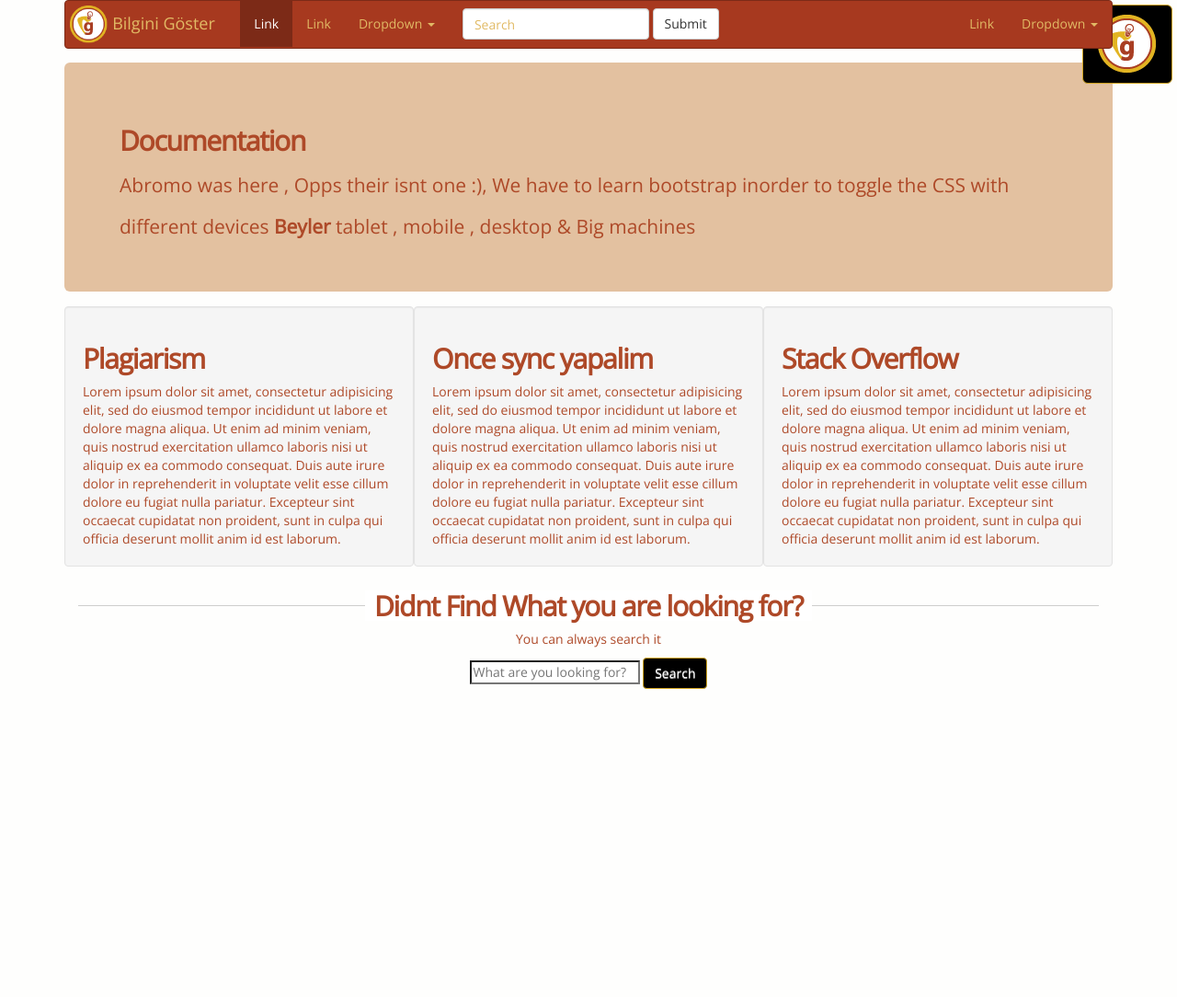
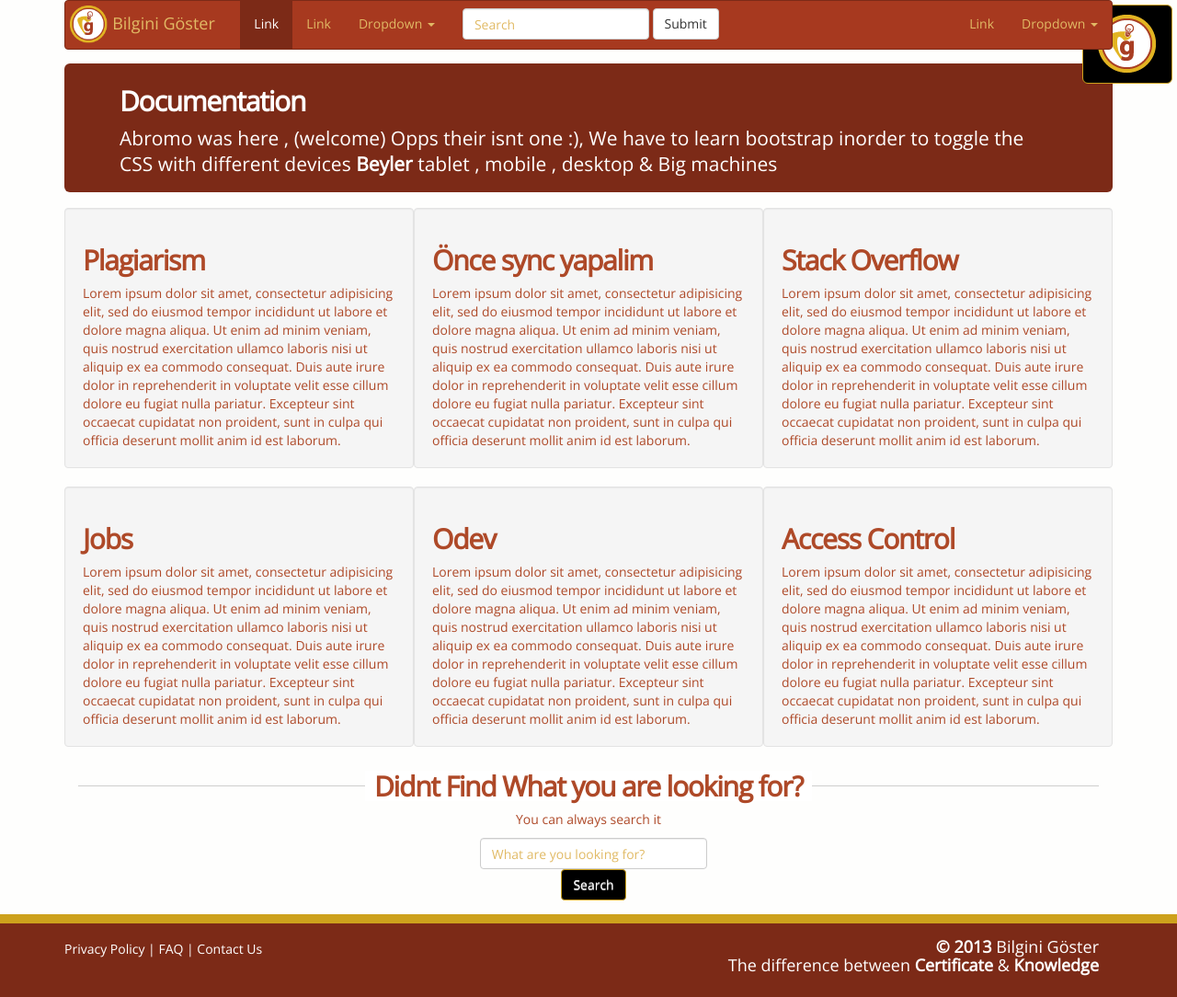
Before and after one commit to fadsel/Bilgini_Goster, a PHP site: page / in a window 1280 px wide. Shown: the whole page at 92% size. Before the commit the page ends 749 px from the top, so only its background shows below. Run offline with PHP 8.4, Linux system fonts and the light colour scheme.

Commit message:
Juiced it UP
Added Footer , changed the JS , smooth Scrolling , Opening and closing
of the side Bar , twerked the search button

```diff
--- a/css/custom.css
+++ b/css/custom.css
@@ -81,8 +81,25 @@ fieldset[disabled] .btn-bilgini.active {
 
 body{
     font-family:  "Open Sans","museo-sans",sans-serif   ;
+
+    font-weight: lighter;
 }
 h2 {
     font-family: "Open Sans","museo-sans", Arial, sans-serif;
     letter-spacing: -0.04em;
 }
+
+.jumbotron {
+
+    padding: 4px 7px 17px 19px;
+    margin-bottom: 31px;
+    font-size: 21px;
+    font-weight: lighter;
+    line-height: 1.342857;
+    color: white;
+    background-color: #7c2a17;
+}
+
+ul li a{
+    height:52px;
+}
--- a/css/kituChaPembeni.css
+++ b/css/kituChaPembeni.css
@@ -199,11 +199,7 @@ i.service-icon {
   height: 500px;
 }
 
-/* Footer */
 
-footer {
-  padding: 100px 0;
-}
 
 .top-scroll {
   margin-top: 50px;
--- a/index.php
+++ b/index.php
@@ -3,12 +3,20 @@
 <?php include('usuals/sideBar.php'); ?>
 
 <div class="row">
-    <div class="jumbotron" id="startHere"><h2><b>Documentation</b></h2>Abromo was here , Opps their isnt one :), We have to learn bootstrap  inorder to toggle the CSS with different devices <b>Beyler</b> tablet , mobile , desktop & Big machines</div></div>
+    <div class="jumbotron" id="startHere"><h2><b>Documentation</b></h2>Abromo was here , (welcome) Opps their isnt one :), We have to learn bootstrap  inorder to toggle the CSS with different devices <b>Beyler</b> tablet , mobile , desktop & Big machines</div></div>
 
     <div class="row">
         <div class="well col-lg-4" ><h2><b>Plagiarism</b></h2>Lorem ipsum dolor sit amet, consectetur adipisicing elit, sed do eiusmod tempor incididunt ut labore et dolore magna aliqua. Ut enim ad minim veniam, quis nostrud exercitation ullamco laboris nisi ut aliquip ex ea commodo consequat. Duis aute irure dolor in reprehenderit in voluptate velit esse cillum dolore eu fugiat nulla pariatur. Excepteur sint occaecat cupidatat non proident, sunt in culpa qui officia deserunt mollit anim id est laborum.</div>
-        <div class="well col-lg-4" ><h2><b>Once sync yapalim</b></h2>Lorem ipsum dolor sit amet, consectetur adipisicing elit, sed do eiusmod tempor incididunt ut labore et dolore magna aliqua. Ut enim ad minim veniam, quis nostrud exercitation ullamco laboris nisi ut aliquip ex ea commodo consequat. Duis aute irure dolor in reprehenderit in voluptate velit esse cillum dolore eu fugiat nulla pariatur. Excepteur sint occaecat cupidatat non proident, sunt in culpa qui officia deserunt mollit anim id est laborum.</div>
+        <div class="well col-lg-4" ><h2><b>Önce sync yapalim</b></h2>Lorem ipsum dolor sit amet, consectetur adipisicing elit, sed do eiusmod tempor incididunt ut labore et dolore magna aliqua. Ut enim ad minim veniam, quis nostrud exercitation ullamco laboris nisi ut aliquip ex ea commodo consequat. Duis aute irure dolor in reprehenderit in voluptate velit esse cillum dolore eu fugiat nulla pariatur. Excepteur sint occaecat cupidatat non proident, sunt in culpa qui officia deserunt mollit anim id est laborum.</div>
         <div class="well col-lg-4" ><h2><b>Stack Overflow</b></h2>Lorem ipsum dolor sit amet, consectetur adipisicing elit, sed do eiusmod tempor incididunt ut labore et dolore magna aliqua. Ut enim ad minim veniam, quis nostrud exercitation ullamco laboris nisi ut aliquip ex ea commodo consequat. Duis aute irure dolor in reprehenderit in voluptate velit esse cillum dolore eu fugiat nulla pariatur. Excepteur sint occaecat cupidatat non proident, sunt in culpa qui officia deserunt mollit anim id est laborum.</div>
+    </div>
+
+
+
+    <div class="row">
+        <div class="well col-lg-4" ><h2><b>Jobs</b></h2>Lorem ipsum dolor sit amet, consectetur adipisicing elit, sed do eiusmod tempor incididunt ut labore et dolore magna aliqua. Ut enim ad minim veniam, quis nostrud exercitation ullamco laboris nisi ut aliquip ex ea commodo consequat. Duis aute irure dolor in reprehenderit in voluptate velit esse cillum dolore eu fugiat nulla pariatur. Excepteur sint occaecat cupidatat non proident, sunt in culpa qui officia deserunt mollit anim id est laborum.</div>
+        <div class="well col-lg-4" ><h2><b>Odev</b></h2>Lorem ipsum dolor sit amet, consectetur adipisicing elit, sed do eiusmod tempor incididunt ut labore et dolore magna aliqua. Ut enim ad minim veniam, quis nostrud exercitation ullamco laboris nisi ut aliquip ex ea commodo consequat. Duis aute irure dolor in reprehenderit in voluptate velit esse cillum dolore eu fugiat nulla pariatur. Excepteur sint occaecat cupidatat non proident, sunt in culpa qui officia deserunt mollit anim id est laborum.</div>
+        <div class="well col-lg-4" ><h2><b>Access Control</b></h2>Lorem ipsum dolor sit amet, consectetur adipisicing elit, sed do eiusmod tempor incididunt ut labore et dolore magna aliqua. Ut enim ad minim veniam, quis nostrud exercitation ullamco laboris nisi ut aliquip ex ea commodo consequat. Duis aute irure dolor in reprehenderit in voluptate velit esse cillum dolore eu fugiat nulla pariatur. Excepteur sint occaecat cupidatat non proident, sunt in culpa qui officia deserunt mollit anim id est laborum.</div>
     </div>
 
 <?php include('usuals/search.php');?>
--- a/usuals/footer.php
+++ b/usuals/footer.php
@@ -2,36 +2,34 @@
 <script src="js/bootstrap.min.js"></script>
 <script src="js/mambo.js"></script>
 <!-- Custom JavaScript for the Side Menu and Smooth Scrolling -->
+
 <script>
-    $("#menu-close").click(function(e) {
-        e.preventDefault();
-        $("#sidebar-wrapper").toggleClass("active");
-    });
+
 </script>
 <script>
-    $("#menu-toggle").click(function(e) {
-        e.preventDefault();
-        $("#sidebar-wrapper").toggleClass("active");
-    });
-</script>
-<script>
-    $(function() {
-        $('a[href*=#]:not([href=#])').click(function() {
-            if (location.pathname.replace(/^\//,'') == this.pathname.replace(/^\//,'')
-                || location.hostname == this.hostname) {
 
-                var target = $(this.hash);
-                target = target.length ? target : $('[name=' + this.hash.slice(1) +']');
-                if (target.length) {
-                    $('html,body').animate({
-                        scrollTop: target.offset().top
-                    }, 1000);
-                    return false;
-                }
-            }
-        });
-    });
 </script>
 </div><!-- CONTAINER -->
+<footer style="color: #ffffff" >
+    <div style="height: 10px;background-color: #cda11c;"></div>
+    <div class="row" style="background-color: #7c2a17;">
+<div class="container">
+    <p class="navbar-brand pull-right"><span class="pull-right"> <b>©
+        <?php
+        $date = new DateTime();
+        if($date->format('Y')=='2013'){
+        echo $date->format('Y')." ";
+        }else{
+            echo "2013 - ",$date->format('Y')." ";
+        }
+
+
+        ?></b>Bilgini Göster </span><br>
+       The difference between <b>Certificate</b> & <b>Knowledge</b>
+    </p>
+<p style="padding-top: 18px">Privacy Policy | FAQ | Contact Us</p></div>
+
+    </div>
+</footer>
     </body>
 </html>
--- a/usuals/search.php
+++ b/usuals/search.php
@@ -1,11 +1,10 @@
-<div class="row">
+<div class="row" id="q-search">
     <header class="col-lg-12 title">
         <h2><b>Didnt Find What you are looking for?</b></h2>
         <p>You can always search it</p>
-        <div class="search">
-            <input type="text" id="inputProjectSearch" placeholder="What are you looking for?" data-role="search-textbox" data-url="/index.php?search=" value="">
+        <div class="search form-group col-lg-3" style="margin-left: 38%">
+            <input type="text" class="form-control " id="inputProjectSearch" placeholder="What are you looking for?" data-role="search-textbox" data-url="/index.php?search=" value="">
             <a href="#" class="btn btn-bilgini" data-role="search-button">Search</a>
         </div>
     </header>
-
 </div>
--- a/usuals/sideBar.php
+++ b/usuals/sideBar.php
@@ -6,11 +6,14 @@
         <li class="sidebar-brand" style="color: #ffffff;padding: 12px;"><img src="./img/logo_round.png" >&nbsp;Menu</li>
         <li style="height: 7px;background-color: #e1b121"></li>
         <br>
+
         <li><a href="#top">Home</a></li>
         <li><a href="#about">About</a></li>
+        <li><a href="#startHere">Documentation</a></li>
         <li><a href="#services">Services</a></li>
-        <li><a href="#portfolio">Portfolio</a></li>
+        <li><a href="#portfolio">Jobs</a></li>
         <li><a href="#contact">Contact</a></li>
+        <li><a href="#q-search">Search</a></li>
     </ul>
 </div>
 <!-- /Side Menu -->
```
Also changed, not shown: js/mambo.js (+49 -1 lines).
